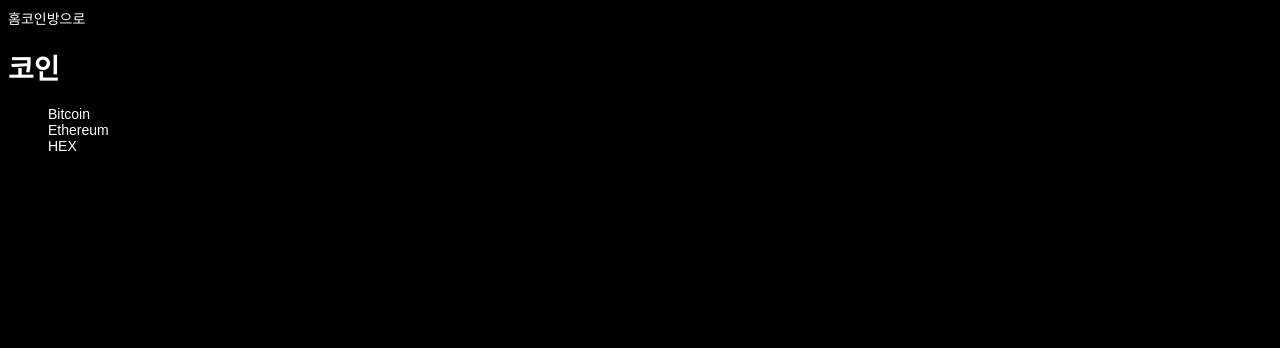
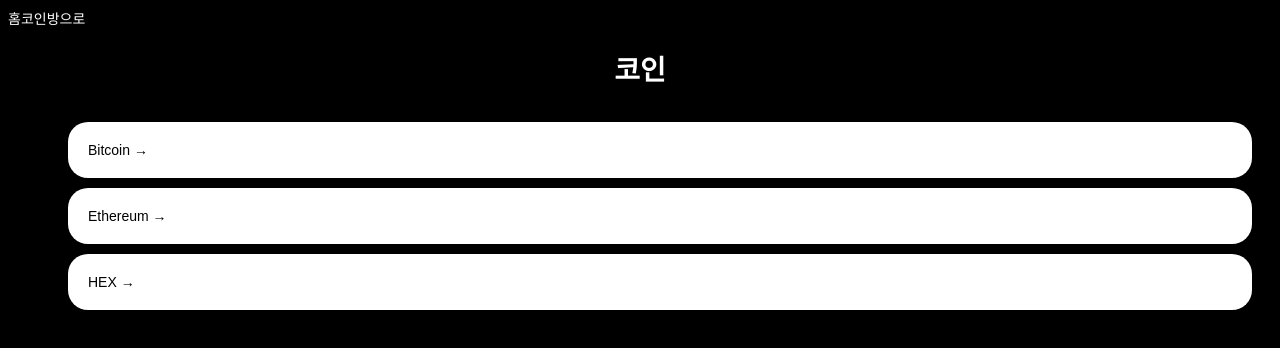
Before and after one commit to GUAJEGUICHAN/NC-STYLED-COMPONENTS-Practice, a React app: page /123 in a window 1280 px wide. Shown: the top 348 px of the page. Built offline with nearby package versions, Linux system fonts and the light colour scheme.

Commit message:
4.2 Coins 페이지 구축 1. 테그 만듬(Title, Container, Header, CoinList, Coin) 2. coins json 데이터 3. 특수문자 &rarr;

```diff
--- a/src/routes/Coins.tsx
+++ b/src/routes/Coins.tsx
@@ -8,17 +8,26 @@ const Title = styled.h1`
 `;
 
 const Container = styled.div`
-
+  padding : 0 20px;
 `;
 
 const Header = styled.header`
-
+    height:10vh;
+    display:flex;
+    justify-content:center;
+    align-items:center;
 `;
 
 const CoinsList = styled.ul`
 `;
 
 const Coin = styled.li`
+    background:white;
+    margin-bottom:10px;
+    padding:20px;
+    color:${(props) => props.theme.bgColor};
+    border-radius:20px;
+
 `;
 
 type RouterParams = {
@@ -61,7 +70,9 @@ export default function Coins() {
         <Title>코인</Title>
       </Header>
       <CoinsList>
-        {coins.map(coin => <Coin key={coin.id}>{coin.name}</Coin>)}
+        {coins.map(coin =>
+          <Coin key={coin.id}>{coin.name} &rarr; </Coin>
+        )}
       </CoinsList>
     </Container>
   )
```
